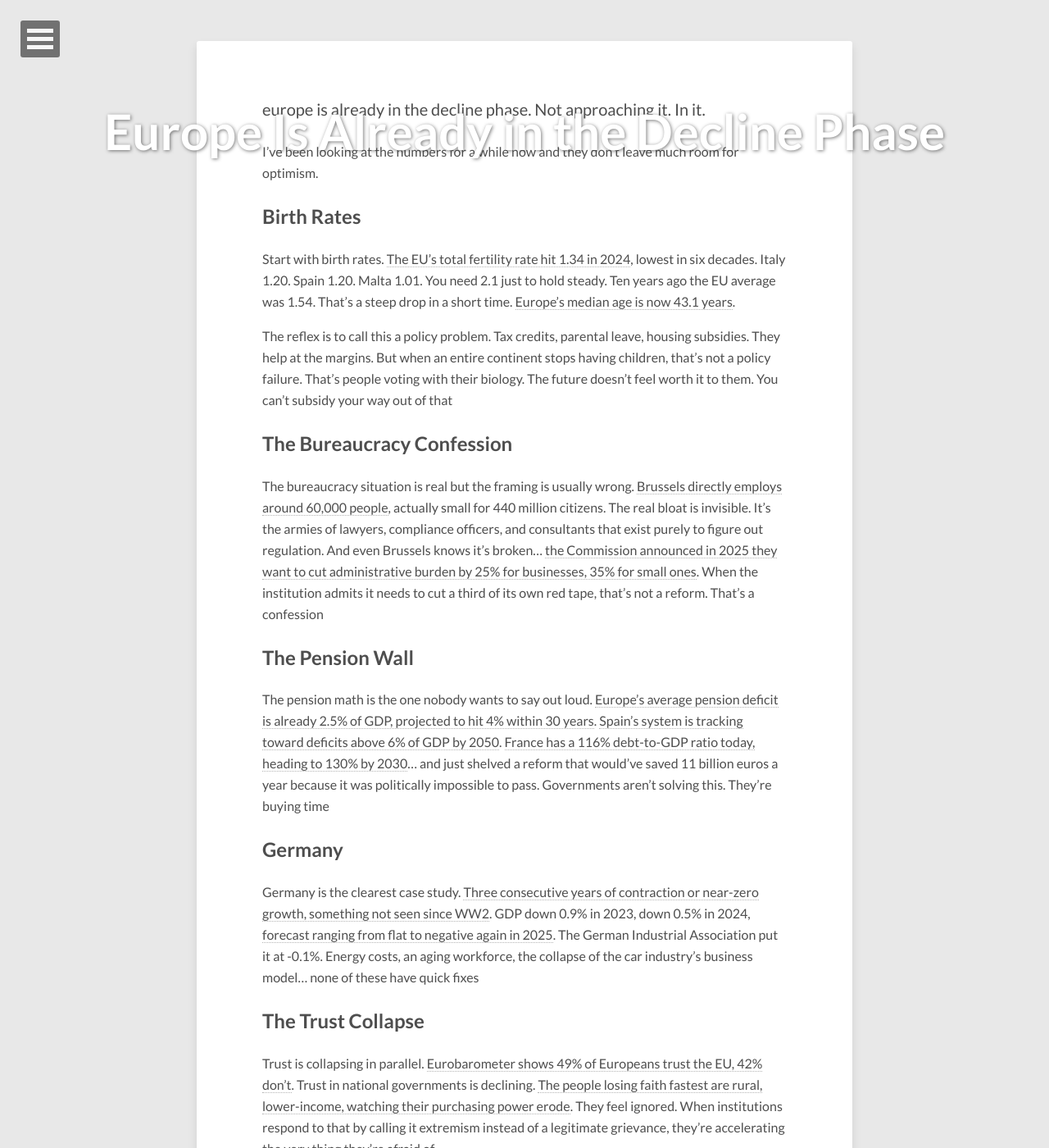
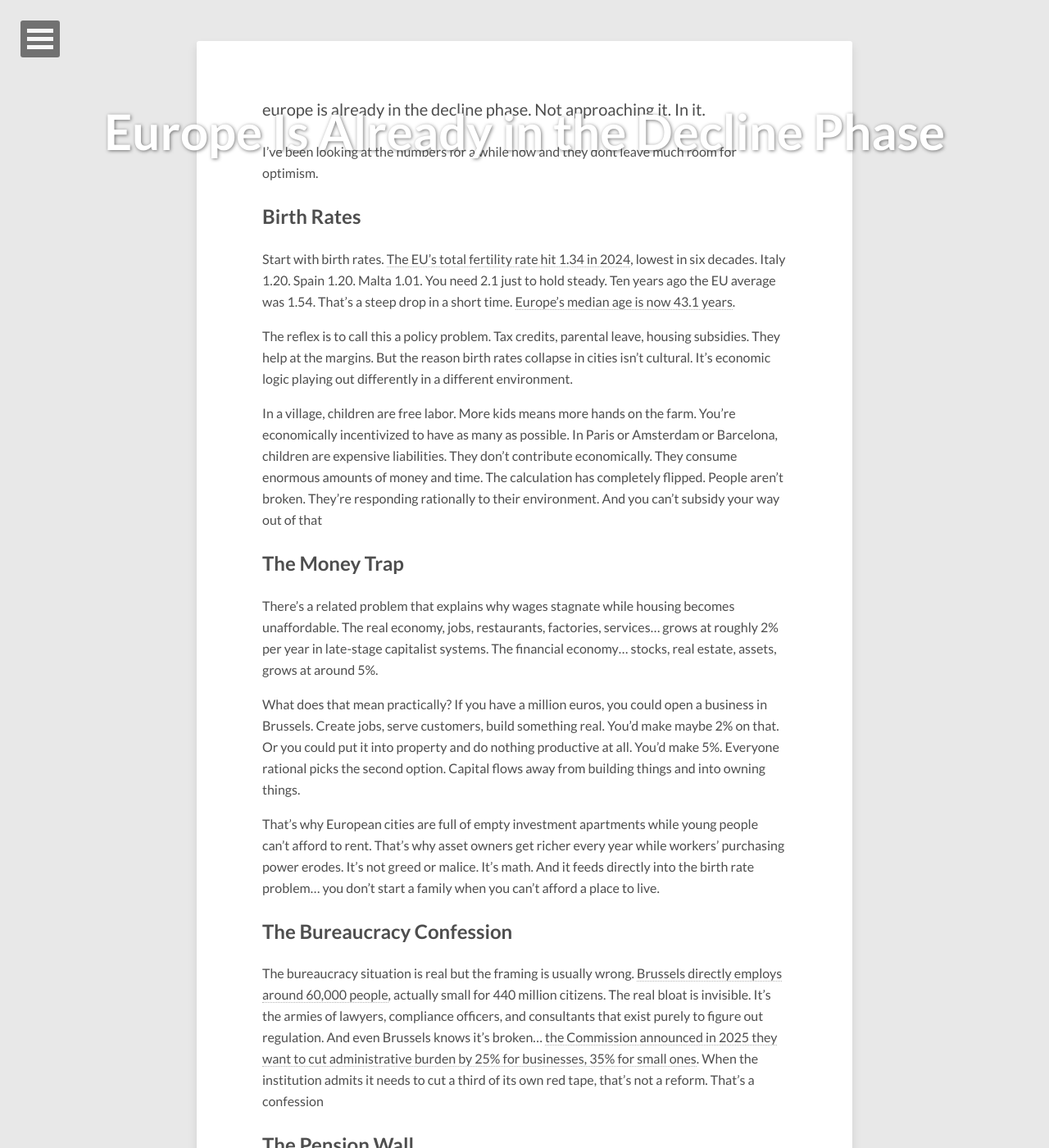
Before and after one commit to jestersimpps/jestersimpps.github.io, a Jekyll site: the page built from _posts/2026-03-16-europe-civilizational-decline.md, in a window 1280 px wide and 1400 px high. Shown: the whole window at 82% size. Built offline with Jekyll 4.4.1, drawn with Linux system fonts in a browser that asks for light colours; nearby versions of some CDN libraries; some of the changed text lies outside the part shown.

Commit message:
expand Europe decline post with financialization and consent-deception-coercion sections

```diff
--- a/_posts/2026-03-16-europe-civilizational-decline.md
+++ b/_posts/2026-03-16-europe-civilizational-decline.md
@@ -10,13 +10,23 @@
 
 europe is already in the decline phase. Not approaching it. In it.
 
-I've been looking at the numbers for a while now and they don't leave much room for optimism.
+I've been looking at the numbers for a while now and they dont leave much room for optimism.
 
 ## Birth Rates
 
 Start with birth rates. [The EU's total fertility rate hit 1.34 in 2024](https://www.euronews.com/health/2026/03/14/europes-fertility-rates-keep-falling-which-countries-have-the-highest-rates-and-biggest-dr), lowest in six decades. Italy 1.20. Spain 1.20. Malta 1.01. You need 2.1 just to hold steady. Ten years ago the EU average was 1.54. That's a steep drop in a short time. [Europe's median age is now 43.1 years](https://www.visualcapitalist.com/mapped-european-fertility-rates-by-country/).
 
-The reflex is to call this a policy problem. Tax credits, parental leave, housing subsidies. They help at the margins. But when an entire continent stops having children, that's not a policy failure. That's people voting with their biology. The future doesn't feel worth it to them. You can't subsidy your way out of that
+The reflex is to call this a policy problem. Tax credits, parental leave, housing subsidies. They help at the margins. But the reason birth rates collapse in cities isn't cultural. It's economic logic playing out differently in a different environment.
+
+In a village, children are free labor. More kids means more hands on the farm. You're economically incentivized to have as many as possible. In Paris or Amsterdam or Barcelona, children are expensive liabilities. They don't contribute economically. They consume enormous amounts of money and time. The calculation has completely flipped. People aren't broken. They're responding rationally to their environment. And you can't subsidy your way out of that
+
+## The Money Trap
+
+There's a related problem that explains why wages stagnate while housing becomes unaffordable. The real economy, jobs, restaurants, factories, services... grows at roughly 2% per year in late-stage capitalist systems. The financial economy... stocks, real estate, assets, grows at around 5%.
+
+What does that mean practically? If you have a million euros, you could open a business in Brussels. Create jobs, serve customers, build something real. You'd make maybe 2% on that. Or you could put it into property and do nothing productive at all. You'd make 5%. Everyone rational picks the second option. Capital flows away from building things and into owning things.
+
+That's why European cities are full of empty investment apartments while young people can't afford to rent. That's why asset owners get richer every year while workers' purchasing power erodes. It's not greed or malice. It's math. And it feeds directly into the birth rate problem... you don't start a family when you can't afford a place to live.
 
 ## The Bureaucracy Confession
 
@@ -24,7 +34,7 @@
 
 ## The Pension Wall
 
-The pension math is the one nobody wants to say out loud. [Europe's average pension deficit is already 2.5% of GDP, projected to hit 4% within 30 years](https://www.oecd.org/en/about/news/press-releases/2025/11/rapidly-ageing-populations-will-continue-to-put-pressure-on-pension-systems.html). [Spain's system is tracking toward deficits above 6% of GDP by 2050](https://www.eiopa.europa.eu/navigating-challenges-pension-sustainability-2024-10-10_en). [France has a 116% debt-to-GDP ratio today, heading to 130% by 2030](https://www.euronews.com/business/2025/12/18/frances-economic-outlook-for-2026-how-heavy-is-the-debt-burden)... and just shelved a reform that would've saved 11 billion euros a year because it was politically impossible to pass. Governments aren't solving this. They're buying time
+The pension math. [Europe's average pension deficit is already 2.5% of GDP, projected to hit 4% within 30 years](https://www.oecd.org/en/about/news/press-releases/2025/11/rapidly-ageing-populations-will-continue-to-put-pressure-on-pension-systems.html). [Spain's system is tracking toward deficits above 6% of GDP by 2050](https://www.eiopa.europa.eu/navigating-challenges-pension-sustainability-2024-10-10_en). [France has a 116% debt-to-GDP ratio today, heading to 130% by 2030](https://www.euronews.com/business/2025/12/18/frances-economic-outlook-for-2026-how-heavy-is-the-debt-burden)... and just shelved a reform that would've saved 11 billion euros a year because it was politically impossible to pass. Governments aren't solving this. They're buying time
 
 ## Germany
 
@@ -36,8 +46,12 @@
 
 AfD surging in Germany. Le Pen normalized in France. Wilders winning in Netherlands. Meloni running Italy. These aren't accidents. They're what happens when people feel their country changed without asking them, their wages went nowhere, their kids can't buy a home, and the people in charge kept telling them they were wrong for noticing
 
+There's a pattern to how governments respond when consent breaks down. First they rely on genuine agreement... things are working, people believe in the system. When that stops, they shift to managing perception, spin, messaging, labeling critics as dangerous. When that stops working, they shift to force. Europe is clearly in the middle phase right now. The question is how long before it tips into the third
+
 ## The Spiral
 
 The part that gets me is how everything feeds everything else. Low birth rates put pressure on pensions. Pension pressure creates debt. Debt creates austerity. Austerity erodes services. Eroded services kill trust. Broken trust makes reform politically impossible. Which makes the demographic problem worse. Round and round
 
+And collapses don't come gradually. Systems in decline tend to suppress criticism... the people pointing out problems get labeled troublemakers. So problems accumulate invisibly, unaddressed. Until multiple crises hit simultaneously and the system has no early warning mechanism left. That's when things move fast
+
 The data is unambiguous. The question nobody can honestly answer is whether there's a way through
```
